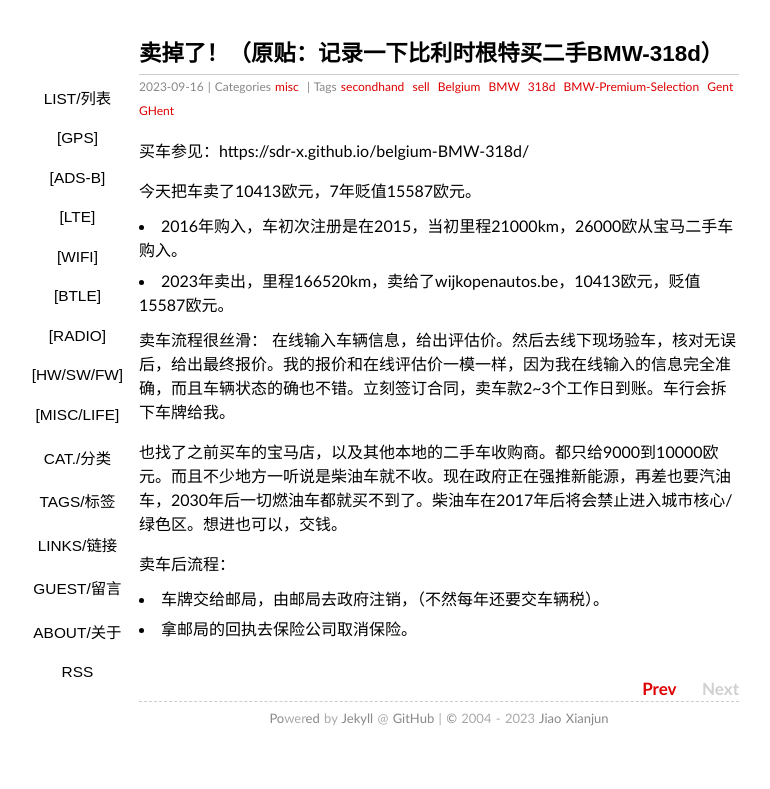
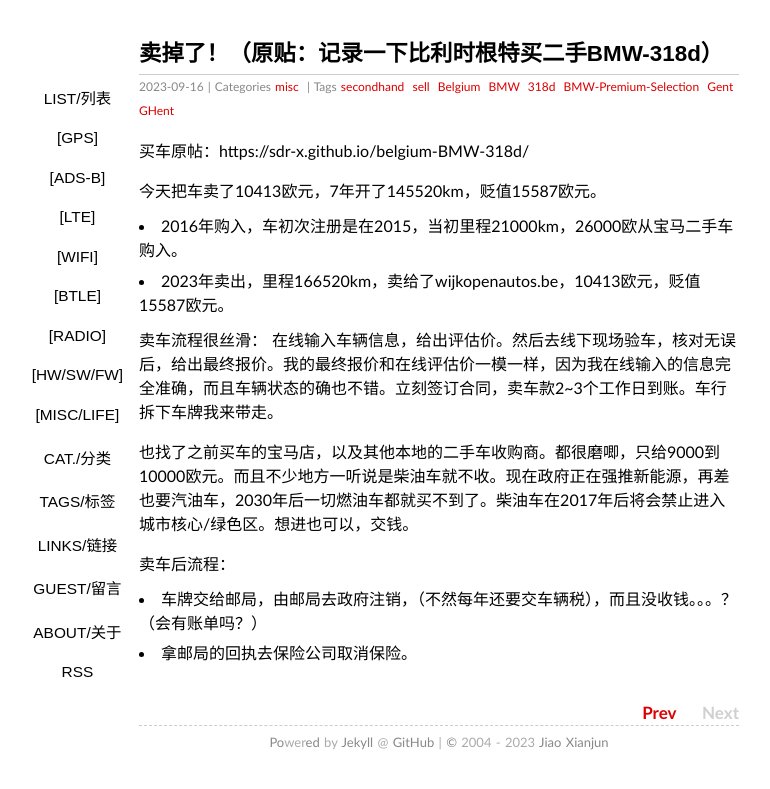
Before and after one commit to sdr-x/sdr-x.github.io, a Jekyll site: the page built from _posts/2023-09-16-belgium-BMW-318d-sell.md, in a window 1280 px wide. Shown: the top 789 px of the page, without its empty margins (201-971 px from the left). Built offline with Jekyll 4.4.1, drawn with Linux system fonts in a browser that asks for light colours.

Commit message:
Update 2023-09-16-belgium-BMW-318d-sell.md

```diff
--- a/_posts/2023-09-16-belgium-BMW-318d-sell.md
+++ b/_posts/2023-09-16-belgium-BMW-318d-sell.md
@@ -7,17 +7,17 @@ categories: misc
 tags:  secondhand sell Belgium BMW 318d BMW-Premium-Selection Gent GHent
 ---
 
-买车参见：https://sdr-x.github.io/belgium-BMW-318d/
+买车原帖：https://sdr-x.github.io/belgium-BMW-318d/
 
-今天把车卖了10413欧元，7年贬值15587欧元。
+今天把车卖了10413欧元，7年开了145520km，贬值15587欧元。
 - 2016年购入，车初次注册是在2015，当初里程21000km，26000欧从宝马二手车购入。
 - 2023年卖出，里程166520km，卖给了wijkopenautos.be，10413欧元，贬值15587欧元。
 
 卖车流程很丝滑：
-在线输入车辆信息，给出评估价。然后去线下现场验车，核对无误后，给出最终报价。我的报价和在线评估价一模一样，因为我在线输入的信息完全准确，而且车辆状态的确也不错。立刻签订合同，卖车款2~3个工作日到账。车行会拆下车牌给我。
+在线输入车辆信息，给出评估价。然后去线下现场验车，核对无误后，给出最终报价。我的最终报价和在线评估价一模一样，因为我在线输入的信息完全准确，而且车辆状态的确也不错。立刻签订合同，卖车款2~3个工作日到账。车行拆下车牌我来带走。
 
-也找了之前买车的宝马店，以及其他本地的二手车收购商。都只给9000到10000欧元。而且不少地方一听说是柴油车就不收。现在政府正在强推新能源，再差也要汽油车，2030年后一切燃油车都就买不到了。柴油车在2017年后将会禁止进入城市核心/绿色区。想进也可以，交钱。
+也找了之前买车的宝马店，以及其他本地的二手车收购商。都很磨唧，只给9000到10000欧元。而且不少地方一听说是柴油车就不收。现在政府正在强推新能源，再差也要汽油车，2030年后一切燃油车都就买不到了。柴油车在2017年后将会禁止进入城市核心/绿色区。想进也可以，交钱。
 
 卖车后流程：
-- 车牌交给邮局，由邮局去政府注销，（不然每年还要交车辆税）。
+- 车牌交给邮局，由邮局去政府注销，（不然每年还要交车辆税），而且没收钱。。。？（会有账单吗？）
 - 拿邮局的回执去保险公司取消保险。
```
